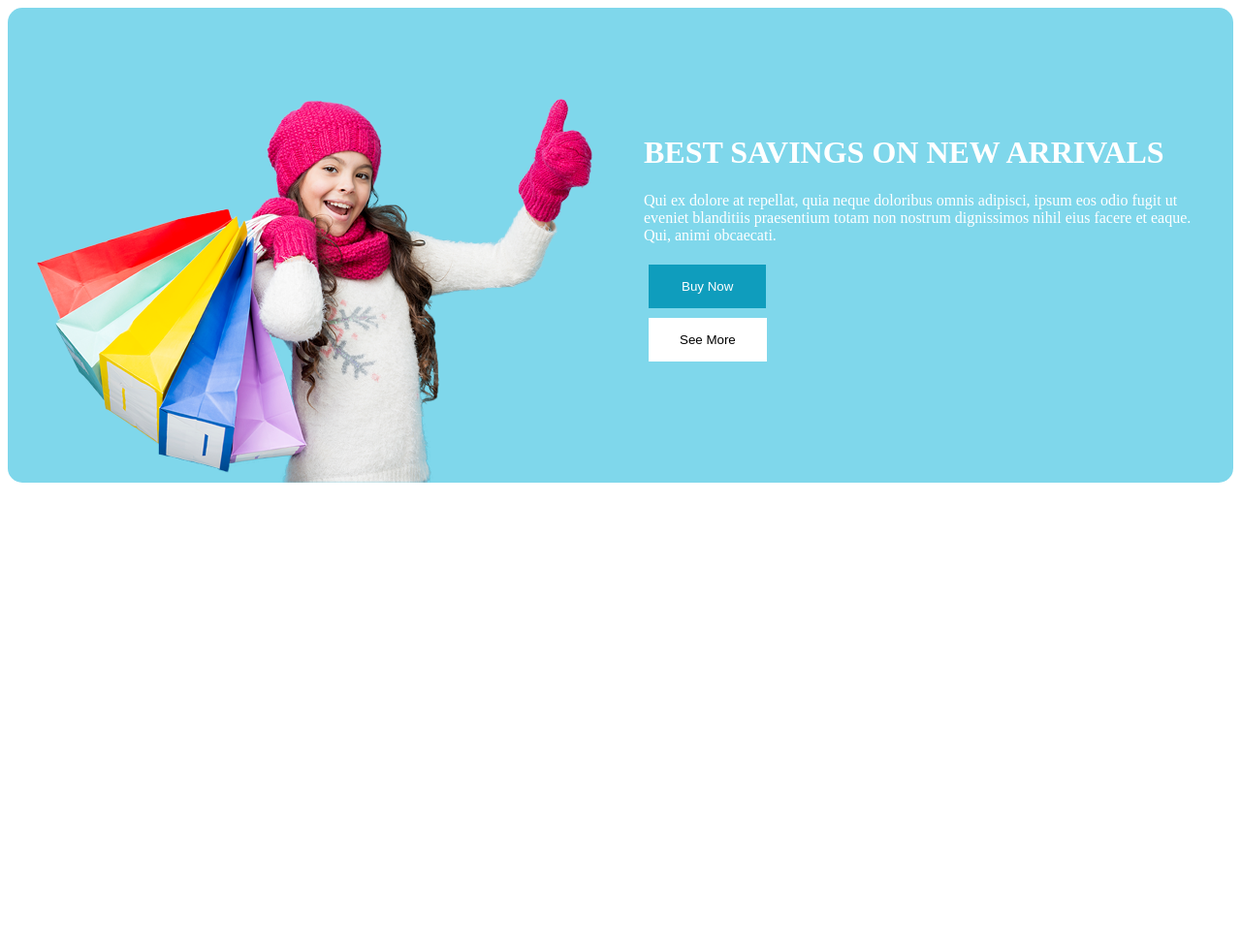
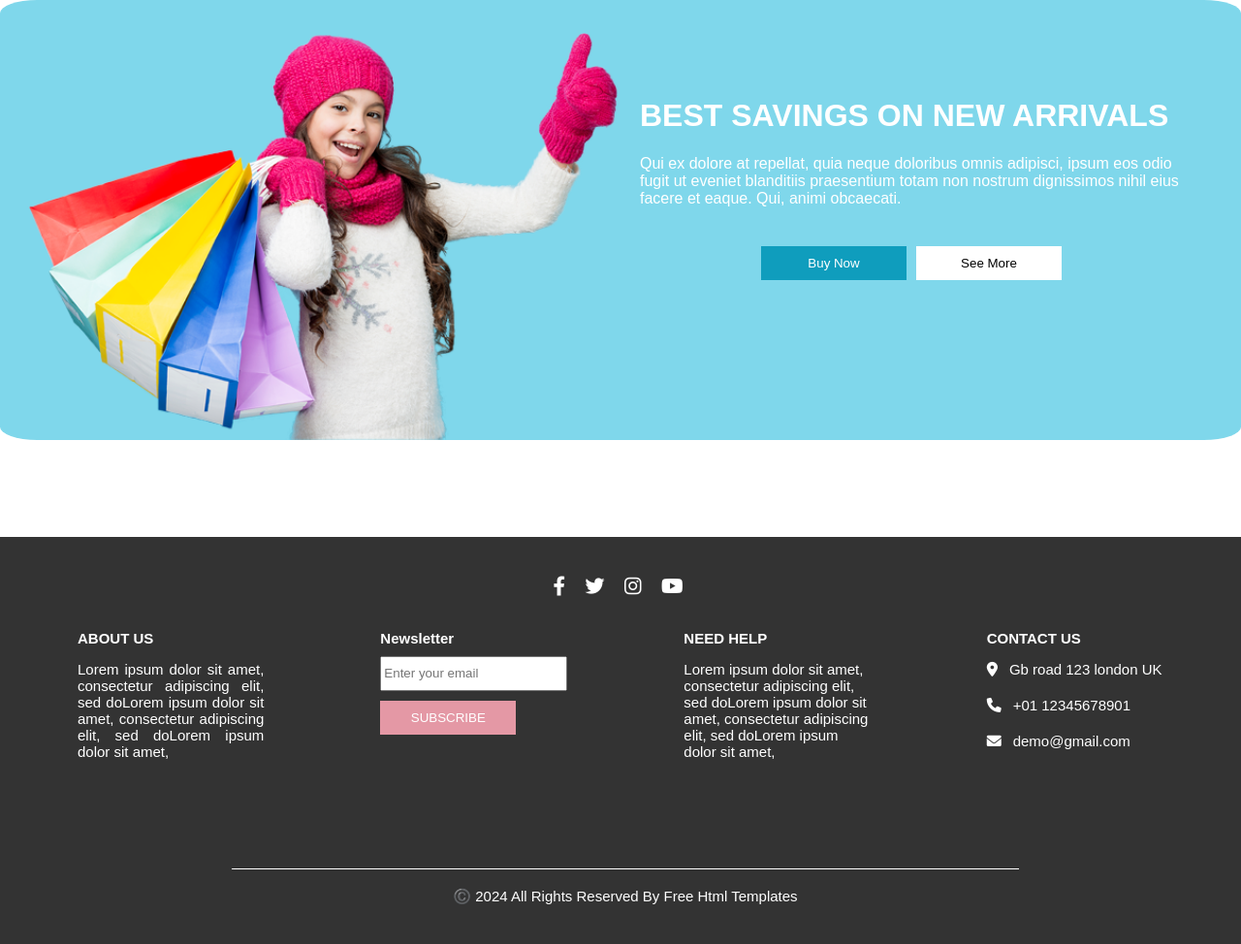
Before and after one commit to Ziza-ziz/lspw_giftos, a plain HTML site: page partedaisa/partedaisa.htm in a window 1280 px wide. Shown: the whole page at 97% size. Before the commit the page ends 800 px from the top, so only its background shows below. Drawn offline with Linux system fonts and the light colour scheme.

Commit message:
atualização isa 2

```diff
--- a/partedaisa/partedaisa.css
+++ b/partedaisa/partedaisa.css
@@ -1,42 +1,147 @@
-.azul_claro{
+body, html {
+    margin: 0;
+    padding: 0;
+    font-family: sans-serif;
+    height: 100%;
+}
+
+.azul_claro {
     background-color: #7fd7eb;
-    border-radius: 15px;
+    border-radius: 3%;
     display: flex;
-    padding-top: 60px;
+    padding-top: 3%;
+    flex-wrap: wrap;
+    justify-content: space-between;
+    padding: 30px;
+    padding-bottom: 0px;
+}
+
+.azul_claro img {
+    width: 50%;
+}
+
+.texto {
+    color: #ffffff;
+    padding-top: 30px;
+    margin: 20px;
+    flex: 1;
+}
+
+.botoes {
+    display: flex;
+    justify-content: center;
+    align-items: center;
+    margin-top: 40px;
+}
+
+#Buy_Now button, #See_More button {
+    width: 150px;
+    height: 35px;
+    display: flex;
+    align-items: center;
+    justify-content: center;
+    border: none;
+    margin-right: 10px;
+}
+
+#Buy_Now button {
+    background-color: #0f9dbd;
+    color: #ffffff;
+}
+
+#See_More button {
+    background-color: #ffffff;
+    color: black;
+}
+
+.parte_preta {
+    background-color: #333;
+    color: #fff;
+    padding: 20px;
+    position: relative;
+    width: 1250px;
+    margin-top: 100px;
+    margin-left: auto;
+    margin-right: auto;
 
 }
 
-.azul_claro img{
-    margin: 30px;
-    margin-bottom: 0;
+.parte_preta h1 {
+    margin-top: 0;
+    font-size: 15px;
+}
+
+.parte_preta p {
+    margin-bottom: 20px;
+    font-size: 15px;
 
 }
 
-.texto{
+.logos{
+    text-align: center;
+    margin-top: 20px;
+    font-size: 20px;
+}
+
+.logos i{
+   margin-right: 15px;
+}
+
+#about_us{
+    text-align: justify;
+    max-width: 210px;
+}
+
+#need_help{
+    text-align: left;
+    max-width: 210px;
+}
+
+#newslatter{
+    position: relative;
+    height: 200px;
+}
+
+#newslatter button{
+    background-color: rgb(228, 152, 165);
     color: #ffffff;
-    padding-top: 30px;
-    margin: 20px;
+    border: none;
+    width: 140px;
+    height: 35px;
+    margin-top: 10px;
+}
+
+#newslatter input{
+    width: 185px;
+    height: 30px;
+    display: flex;
+    flex-direction: column;
+}
+
+.informacoes{
+    display: flex;
+    justify-content: space-between;
+}
+
+.informacoes >div{
+    flex: 2;
+    margin: 13px 40px;
+    padding: 20px;
 
 }
 
-#Buy_Now button{
-    background-color:#0f9dbd;
-    color: #ffffff;
-    border: none;
-    padding: 15px 34px;
-    margin: 5px;
-
-
+#contact_us p i{
+    margin-right: 12px;
 }
 
-#See_More button{
-    background-color:#ffffff;
-    border: none;
-    padding: 15px 32px;
-    margin: 5px;
+.escrita_final{
+    text-align: center;
 }
 
-.botoes{
-    display: flexx;
-
+.border-top{
+    display: inline-block;
+    width: 65%;
+    height: 1px;
+    background-color: white;
+    margin: 0 auto;
 }
--- a/partedaisa/partedaisa.htm
+++ b/partedaisa/partedaisa.htm
@@ -4,24 +4,73 @@
     <link rel="stylesheet" href="partedaisa.css">
     <meta charset="UTF-8">
     <meta name="viewport" content="width=device-width, initial-scale=1.0">
+    <link rel="stylesheet" href="https://cdnjs.cloudflare.com/ajax/libs/font-awesome/6.0.0-beta3/css/all.min.css">
     <title>Document</title>
 </head>
 
 <body>
-
-</body>
-
   <div class="azul_claro">
     <img src="saving-img.png" alt="menina com as compras">
-
     <div class="texto">
       <h1>BEST SAVINGS ON NEW ARRIVALS</h1>
-      <P>Qui ex dolore at repellat, quia neque doloribus omnis adipisci, ipsum eos odio fugit ut eveniet blanditiis praesentium totam non nostrum dignissimos nihil eius facere et eaque. Qui, animi obcaecati.</P>
+      <p>Qui ex dolore at repellat, quia neque doloribus omnis adipisci, ipsum eos odio fugit ut eveniet blanditiis praesentium totam non nostrum dignissimos nihil eius facere et eaque. Qui, animi obcaecati.</p>
       <div class="botoes">
-        <div id="Buy_Now"> <button>Buy Now</button> </div>
-      <div id="See_More"> <button> See More</button> </div>
+        <div id="Buy_Now">
+          <button>Buy Now</button>
+        </div>
+        <div id="See_More">
+          <button>See More</button>
+        </div>
+      </div>
+    </div>
+  </div>
+
+  <div class="parte_preta">
+
+    <div class="logos">
+      <i class="fa-brands fa-facebook-f" style="color: #ffffff;"></i>
+      <i class="fa-brands fa-twitter" style="color: #ffffff;"></i>
+      <i class="fa-brands fa-instagram" style="color: #ffffff;"></i>
+      <i class="fa-brands fa-youtube" style="color: #ffffff;"></i>
     </div>
 
 
+    <div class="informacoes">
+    <div id="about_us">
+      <h1>ABOUT US</h1>
+      <p>Lorem ipsum dolor sit amet, consectetur adipiscing elit, sed doLorem ipsum dolor sit amet, consectetur adipiscing elit, sed doLorem ipsum dolor sit amet,</p>
     </div>
+
+
+    <div id="newslatter">
+      <h1>Newsletter</h1>
+      <form action="" method="">
+        <input type="email" id="email" name="email" placeholder="Enter your email">
+        <button type="submit">SUBSCRIBE</button>
+      </form>
+    </div>
+
+    <div id="need_help">
+      <h1>NEED HELP</h1>
+      <p>Lorem ipsum dolor sit amet, consectetur adipiscing elit, sed doLorem ipsum dolor sit amet, consectetur adipiscing elit, sed doLorem ipsum dolor sit amet,</p>
+    </div>
+
+
+    <div id="contact_us">
+      <h1>CONTACT US</h1>
+      <p> <i class="fa-solid fa-location-dot" style="color: #ffffff;"></i>Gb road 123 london UK</p>
+      <p> <i class="fa-solid fa-phone" style="color: #ffffff;"></i>+01 12345678901</p>
+      <p> <i class="fa-solid fa-envelope" style="color: #ffffff;"></i>demo@gmail.com</p>
+    </div>
+
+   </div>
+
+   <div class="escrita_final">
+    <div class="border-top"></div>
+    <p>©️ 2024 All Rights Reserved By Free Html Templates</p>
+   </div>
+
+  </div>
+
+</body>
 </html>
```
Lines whose indentation alone changed are shown as unchanged.
